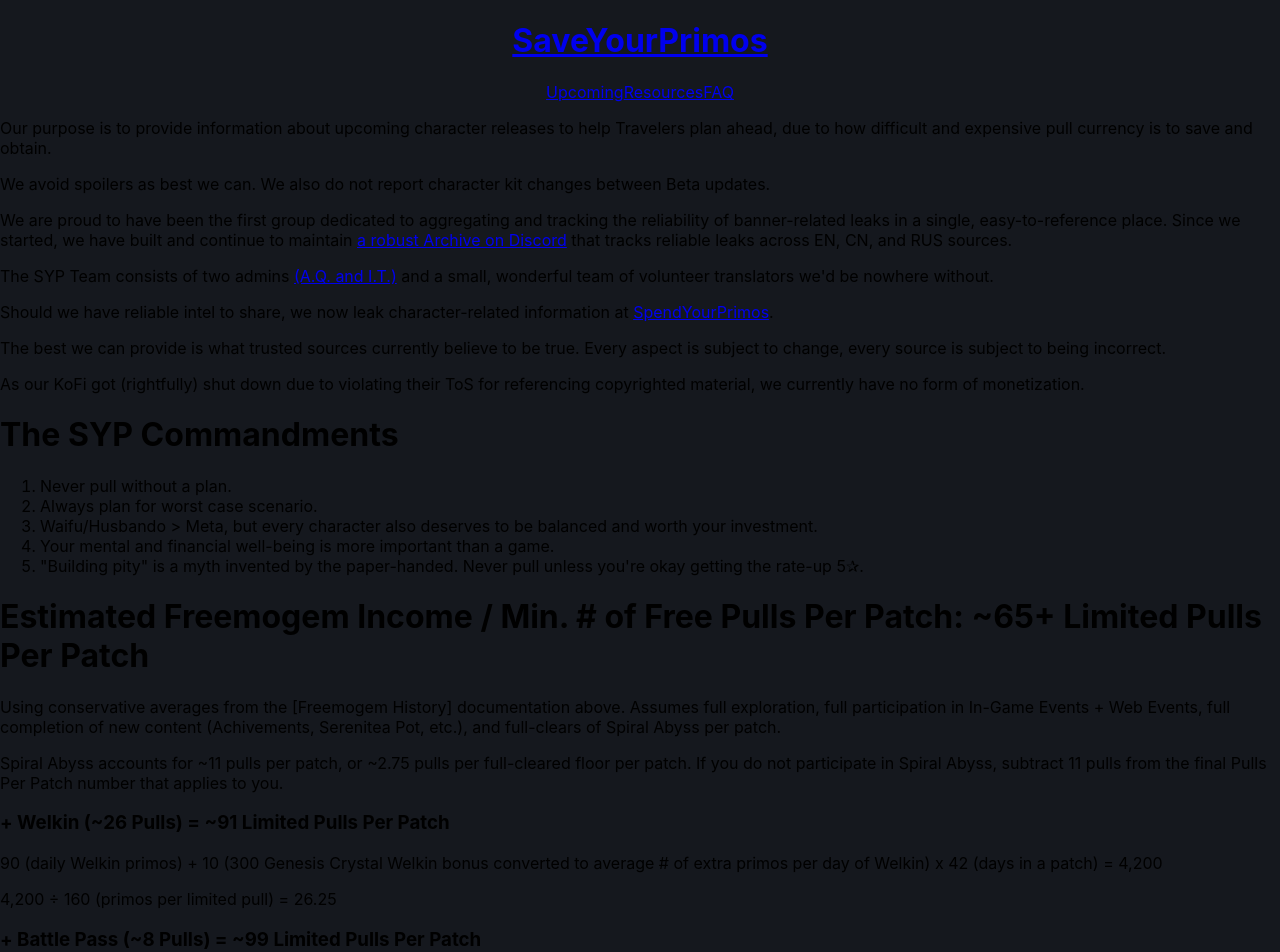
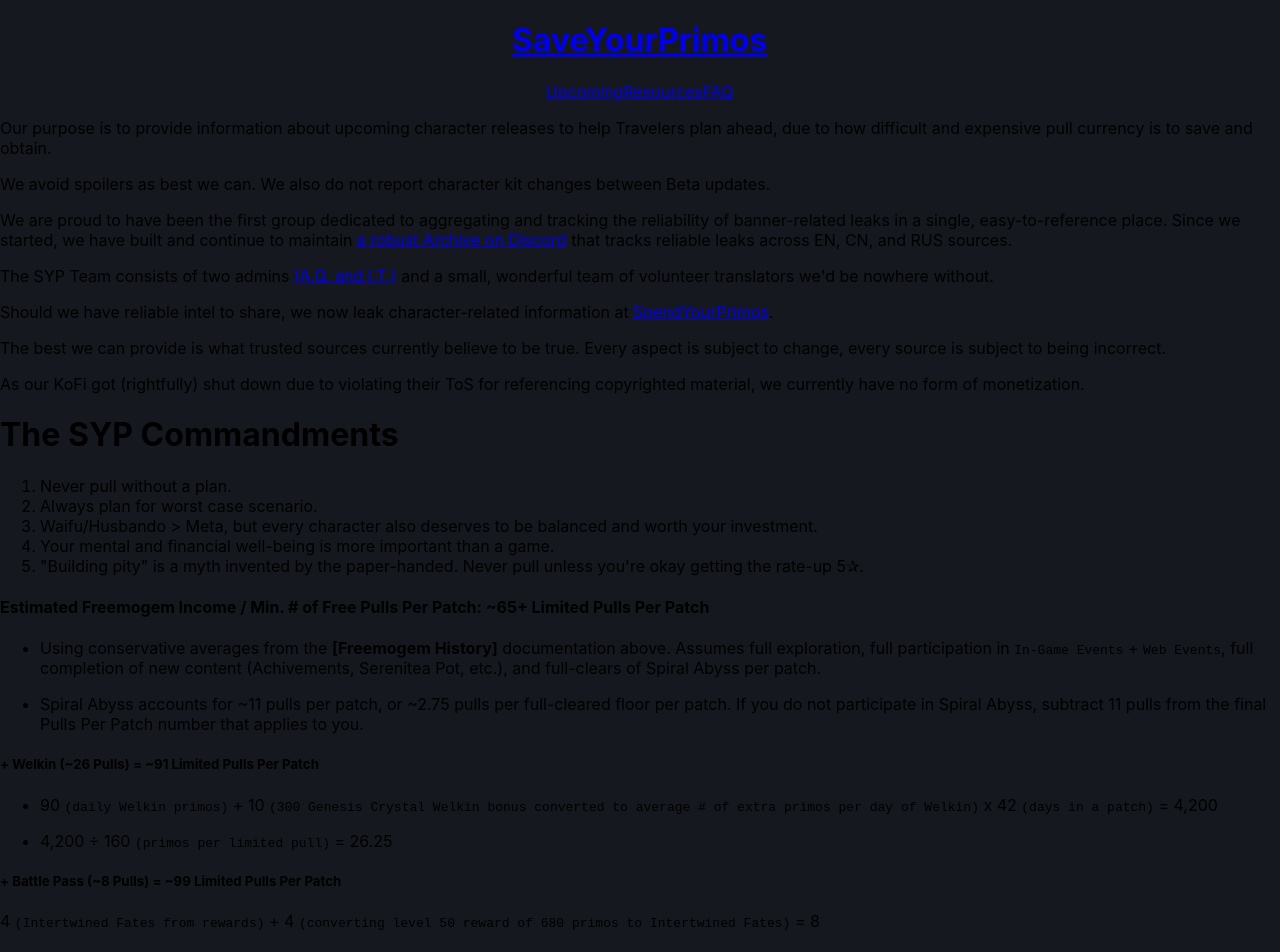
Before and after one commit to LevelASMer/NextJSMDXDemo, a Next.js app: page / in a window 1280 px wide. Shown: the top 952 px of the page. Built offline with nearby package versions, Linux system fonts and the light colour scheme; some icons are missing.

Commit message:
3 files modified

```diff
--- a/mdx/patch.mdx
+++ b/mdx/patch.mdx
@@ -1,25 +1,25 @@
-# Estimated Freemogem Income / Min. # of Free Pulls Per Patch: ~65+ Limited Pulls Per Patch
+#### Estimated Freemogem Income / Min. # of Free Pulls Per Patch: ~65+ Limited Pulls Per Patch
 
-Using conservative averages from the [Freemogem History] documentation above. Assumes full exploration, full participation in In-Game Events + Web Events, full completion of new content (Achivements, Serenitea Pot, etc.), and full-clears of Spiral Abyss per patch.
+- Using conservative averages from the **[Freemogem History]** documentation above. Assumes full exploration, full participation in `In-Game Events` + `Web Events`, full completion of new content (Achivements, Serenitea Pot, etc.), and full-clears of Spiral Abyss per patch.
 
-Spiral Abyss accounts for ~11 pulls per patch, or ~2.75 pulls per full-cleared floor per patch. If you do not participate in Spiral Abyss, subtract 11 pulls from the final Pulls Per Patch number that applies to you.
+- Spiral Abyss accounts for ~11 pulls per patch, or ~2.75 pulls per full-cleared floor per patch. If you do not participate in Spiral Abyss, subtract 11 pulls from the final Pulls Per Patch number that applies to you.
 
-### + Welkin (~26 Pulls) = ~91 Limited Pulls Per Patch
+##### + Welkin (~26 Pulls) = ~91 Limited Pulls Per Patch
 
-90 (daily Welkin primos) + 10 (300 Genesis Crystal Welkin bonus converted to average # of extra primos per day of Welkin) x 42 (days in a patch) = 4,200
+- 90 `(daily Welkin primos)` + 10 `(300 Genesis Crystal Welkin bonus converted to average # of extra primos per day of Welkin)` x 42 `(days in a patch)` = 4,200
 
-4,200 ÷ 160 (primos per limited pull) = 26.25
+- 4,200 ÷ 160 `(primos per limited pull)` = 26.25
 
-### + Battle Pass (~8 Pulls) = ~99 Limited Pulls Per Patch
+##### + Battle Pass (~8 Pulls) = ~99 Limited Pulls Per Patch
 
-4 (Intertwined Fates from rewards) + 4 (converting level 50 reward of 680 primos to Intertwined Fates) = 8
+4 `(Intertwined Fates from rewards)` + 4 `(converting level 50 reward of 680 primos to Intertwined Fates)` = 8
 
-# 1 x Guaranteed Limited Character = ~160 pulls / ~25,600 primos
+#### 1 x Guaranteed Limited Character = ~160 pulls / ~25,600 primos
 
 - Assuming lost 50/50 + forced to hit soft pity both rounds.
 - Hard pity is at 90, soft pity is at 75; calculated at conservative estimate of 80. (80 x 2 = 160)
 
-# 1 x Guaranteed Specific Limited Weapon = ~210 pulls / ~33,600 primos
+#### 1 x Guaranteed Specific Limited Weapon = ~210 pulls / ~33,600 primos
 
 - Assuming a lost 75/25, then a lost 50/50, to max out Fate Points for Epitomized Path + forced to hit soft pity all three rounds.
 - Hard pity is at 80, soft pity is at 65; calculated at conservative estimate of 70. (70 x 3 = 210)
--- a/mdx/upcoming.mdx
+++ b/mdx/upcoming.mdx
@@ -5,7 +5,7 @@
 - Kazuha (5\*) Rerun
 - Klee (5\*) Rerun
 - Heizou (4\*) Release (Anemo Catalyst, Short Male)
-- 4✰ Rate-ups: Thoma, Ningguang, Heizou
+- 4\* Rate-ups: Thoma, Ningguang, Heizou
 - Lost Prayer + Freedom-Sworn Sword
 
 # Patch 2.8 - Second Half
@@ -160,7 +160,7 @@
 
 ### Alhaitham / هيثم / ("Su" Expy/Alter)
 
-> 5✰ Dendro Sword, Tall Male.
+> 5\* Dendro Sword, Tall Male.
 
 - [Datamined] 07/06: Alhaitham "microwave" render.
 - [Datamined] 07/05: Alhaitham turnaround sheet.
@@ -174,7 +174,7 @@
 
 ### Deyha
 
-> 4✰ Pyro Claymore, Tall Female.
+> 4\* Pyro Claymore, Tall Female.
 
 - [Datamined] 07/06: Dehya "microwave" render.
 - [Datamined] 07/05: Dehya turnaround sheet.
--- a/package.json
+++ b/package.json
@@ -1,5 +1,5 @@
 {
-  "name": "next-netlify-starter",
+  "name": "saveyourprimos",
   "version": "0.5.0",
   "private": true,
   "scripts": {
```
